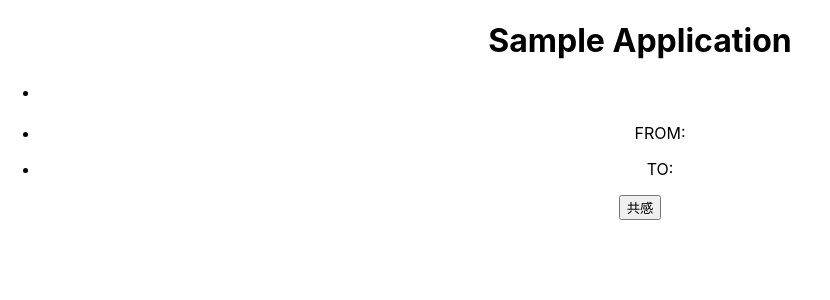
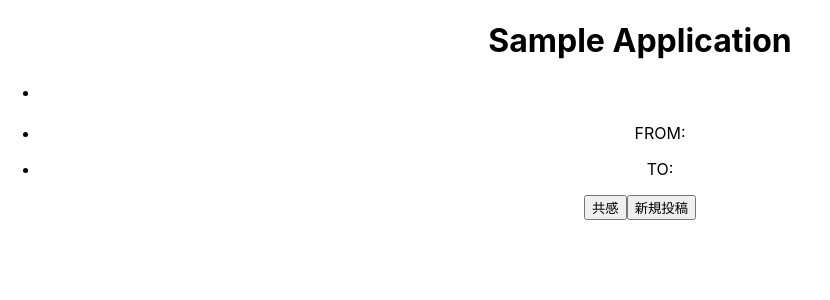
Before and after one commit to slc-hacking-open/e-ne, a React (Create React App) app: page / in a window 1280 px wide. Shown: the top 300 px of the page, without its empty margins (0-830 px from the left). Built offline with nearby package versions, Linux system fonts and the light colour scheme.

Commit message:
update: implement send-action

```diff
--- a/src/components/post.tsx
+++ b/src/components/post.tsx
@@ -5,6 +5,7 @@ export interface PostProps {
   from?: string;
   to?: string;
   empathy?: () => void;
+  send?: (contents: string, from: string, to: string) => void;
 }
 
 const Post: FC<PostProps> = ({
@@ -12,6 +13,7 @@ const Post: FC<PostProps> = ({
   from = "",
   to = "",
   empathy = () => {},
+  send = () => {},
 }) => (
   <>
     <ul>
@@ -28,6 +30,12 @@ const Post: FC<PostProps> = ({
     <button type="button" onClick={empathy}>
       共感
     </button>
+    <button
+      type="button"
+      onClick={() => send("新しい投稿ですよ", "Aさん", "Bさん")}
+    >
+      新規投稿
+    </button>
   </>
 );
 
--- a/src/containers/post.tsx
+++ b/src/containers/post.tsx
@@ -1,7 +1,7 @@
 import { connect } from "react-redux";
 import { Dispatch } from "redux";
 
-import { empathy } from "../actions/post";
+import { empathy, send } from "../actions/post";
 import Post from "../components/post";
 import { AppState } from "../reducer";
 
@@ -13,6 +13,7 @@ interface StateProps {
 
 interface DispatchProps {
   empathy: () => void;
+  send: (contents: string, from: string, to: string) => void;
 }
 
 const mapStateToProps = (state: AppState): StateProps => ({
@@ -23,6 +24,8 @@ const mapStateToProps = (state: AppState): StateProps => ({
 
 const mapDispatchToProps = (dispatch: Dispatch): DispatchProps => ({
   empathy: () => dispatch(empathy()),
+  send: (contents: string, from: string, to: string) =>
+    dispatch(send(contents, from, to)),
 });
 
 export default connect(mapStateToProps, mapDispatchToProps)(Post);
```
